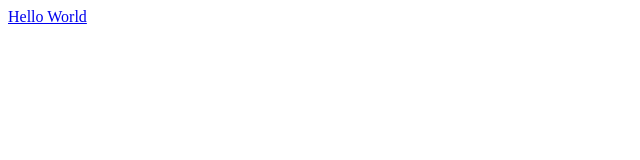
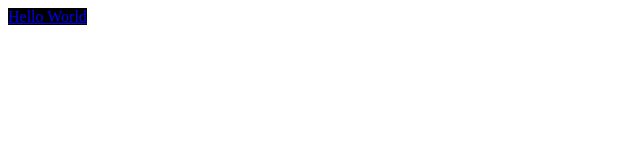
Before and after one commit to megan9572/Creative-Me, a plain HTML site: page index.html in a window 1280 px wide. Shown: the whole page, without its empty margins (0-640 px from the left). Drawn offline with Linux system fonts and the light colour scheme.

Commit message:
Update index.html

```diff
--- a/index.html
+++ b/index.html
@@ -1 +1 @@
-<a href="#">Hello World</a>
+<a href="#" style="background-color: black;">Hello World</a>
```
